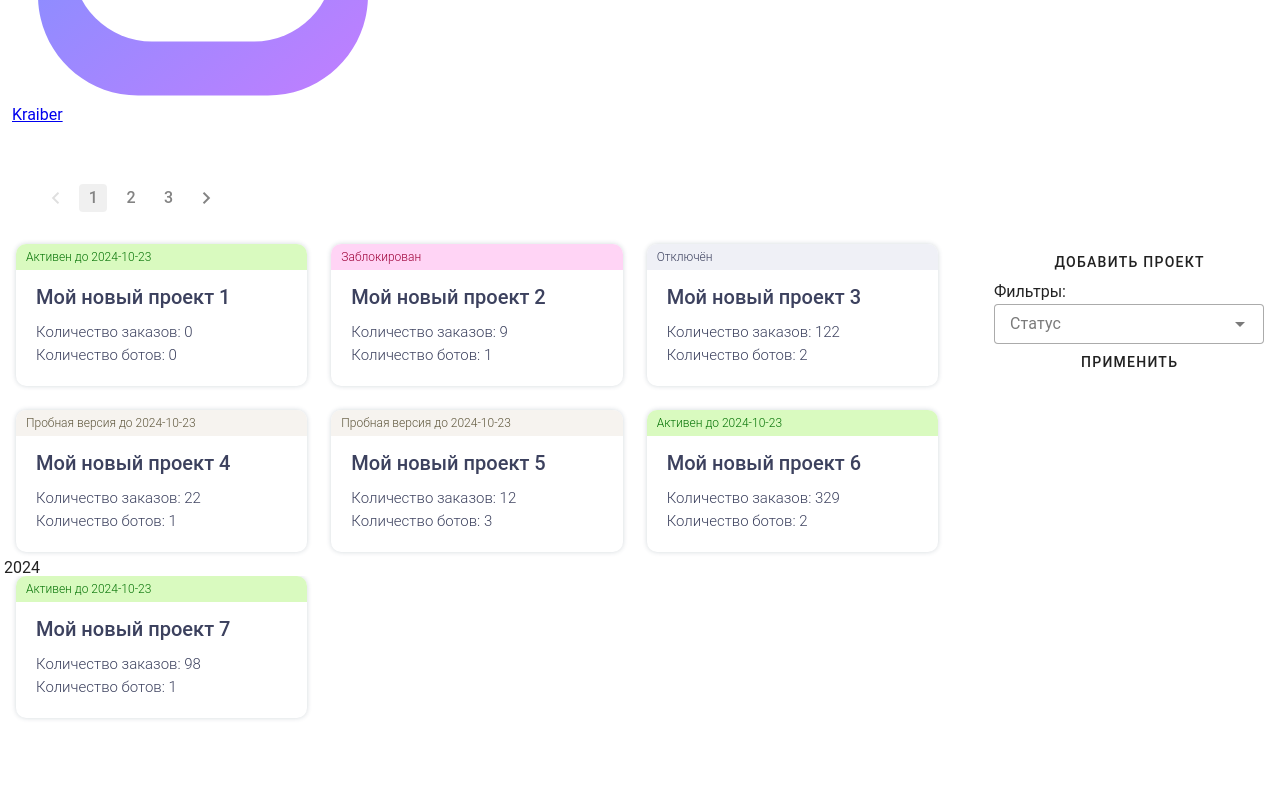
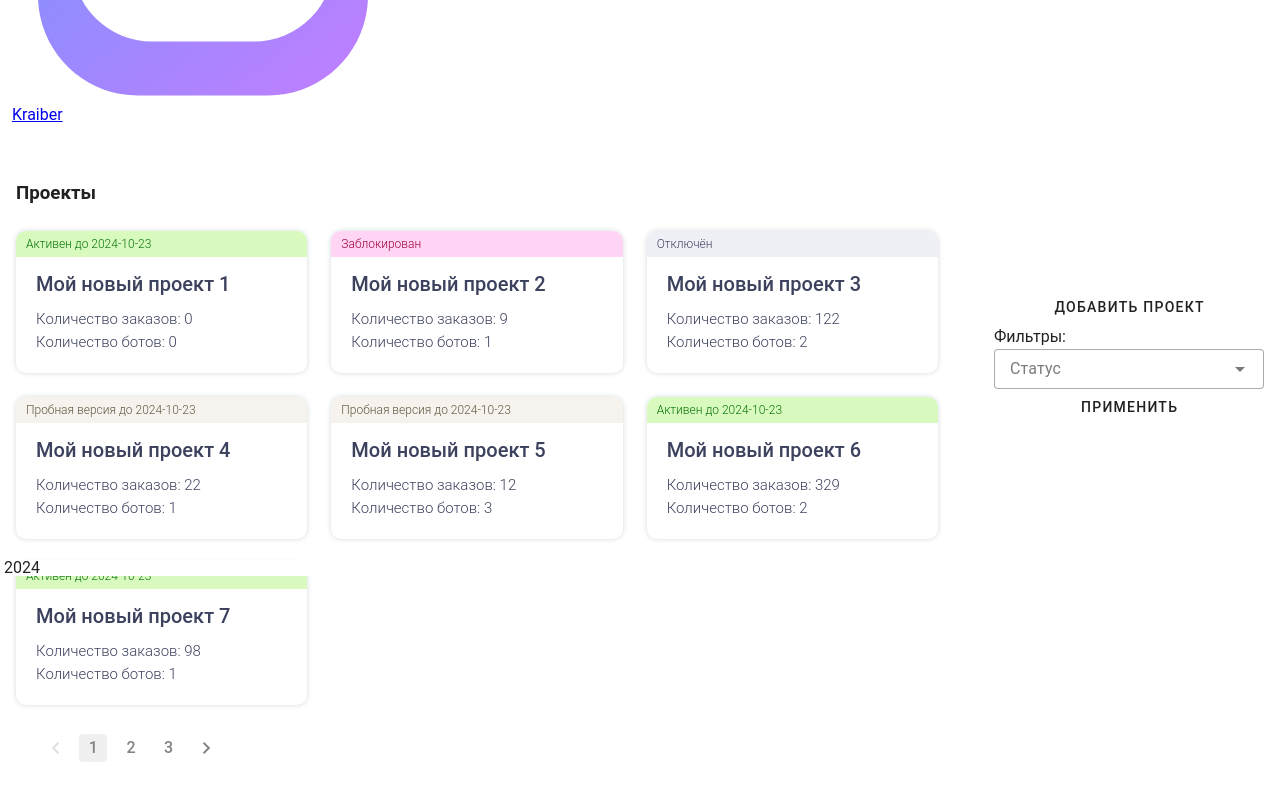
Before and after one commit to segakgd/kb_front, a Vue app: page /projects in a window 1280 px wide. Shown: the part 224-1024 px from the top of the page. Built offline with nearby package versions, Linux system fonts and the light colour scheme.

Commit message:
Update Projects.vue

```diff
--- a/src/components/Projects.vue
+++ b/src/components/Projects.vue
@@ -4,13 +4,11 @@
   <v-row style="height: 100%;">
     <v-col cols="9">
       <v-container fluid>
-        <v-row style="height: 65px;">
-          <v-col cols="12">
-            <v-pagination
-              :length="3"
-              density="compact"
-              style="width: 230px; color: #838383;"
-            ></v-pagination>
+        <v-row>
+          <v-col cols="12" class="info-block">
+            <div>
+              <h3>Проекты</h3>
+            </div>
           </v-col>
         </v-row>
 
@@ -41,11 +39,20 @@
           </v-col>
         </v-row>
 
+        <v-row style="min-height: 65px;">
+          <v-col cols="12" class="info-block">
+            <v-pagination
+              :length="3"
+              density="compact"
+              style="width: 230px; color: #838383;"
+            ></v-pagination>
+          </v-col>
+        </v-row>
       </v-container>
     </v-col>
 
     <v-col cols="3">
-      <v-container fluid style="margin-top: 65px;">
+      <v-container fluid style="margin-top: 110px;">
         <div class="tools-main">
           <div class="tools-main--group">
             <div class="tools-main--group-btn">
@@ -74,7 +81,7 @@
             </div>
 
             <div class="tools-main--group-btn">
-              <v-btn variant="flat" class="main-btn w-100">
+              <v-btn variant="flat" class="main-btn-line w-100">
                 Применить
               </v-btn>
               <!-- todo показываем "Отчистить" когда выбраны фильтры-->
```
